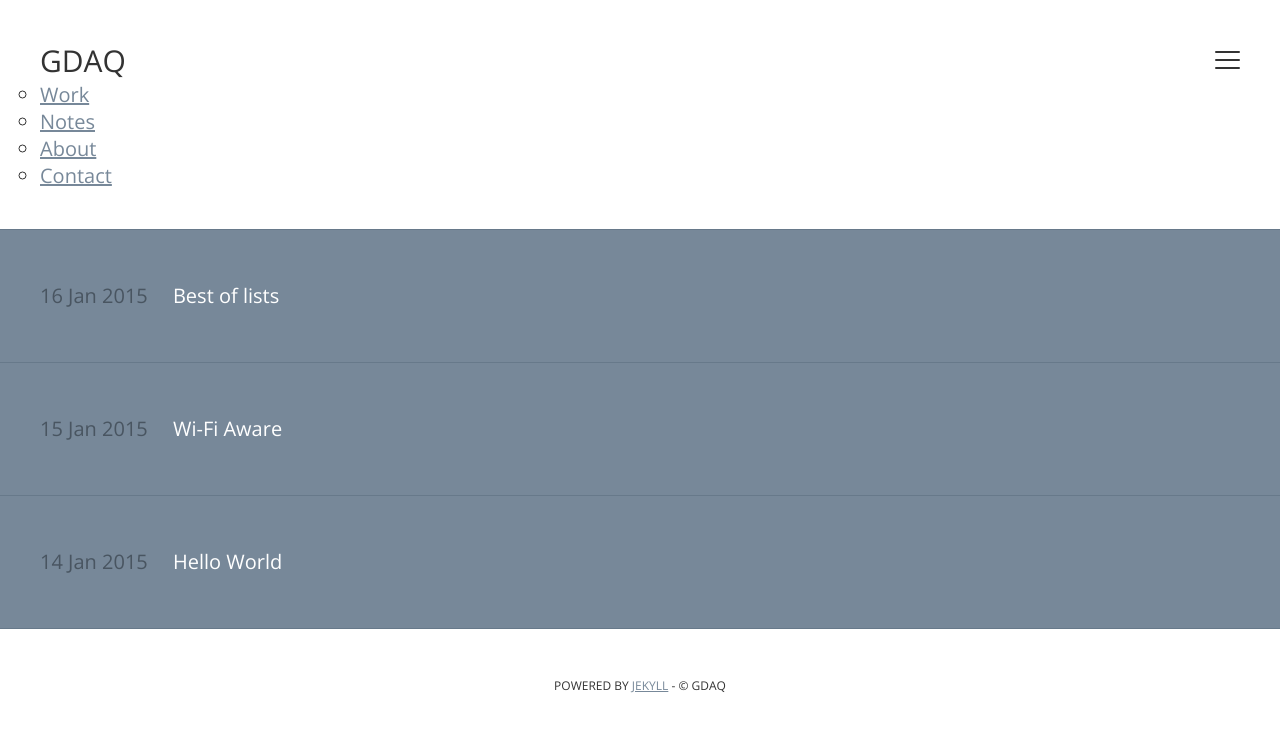
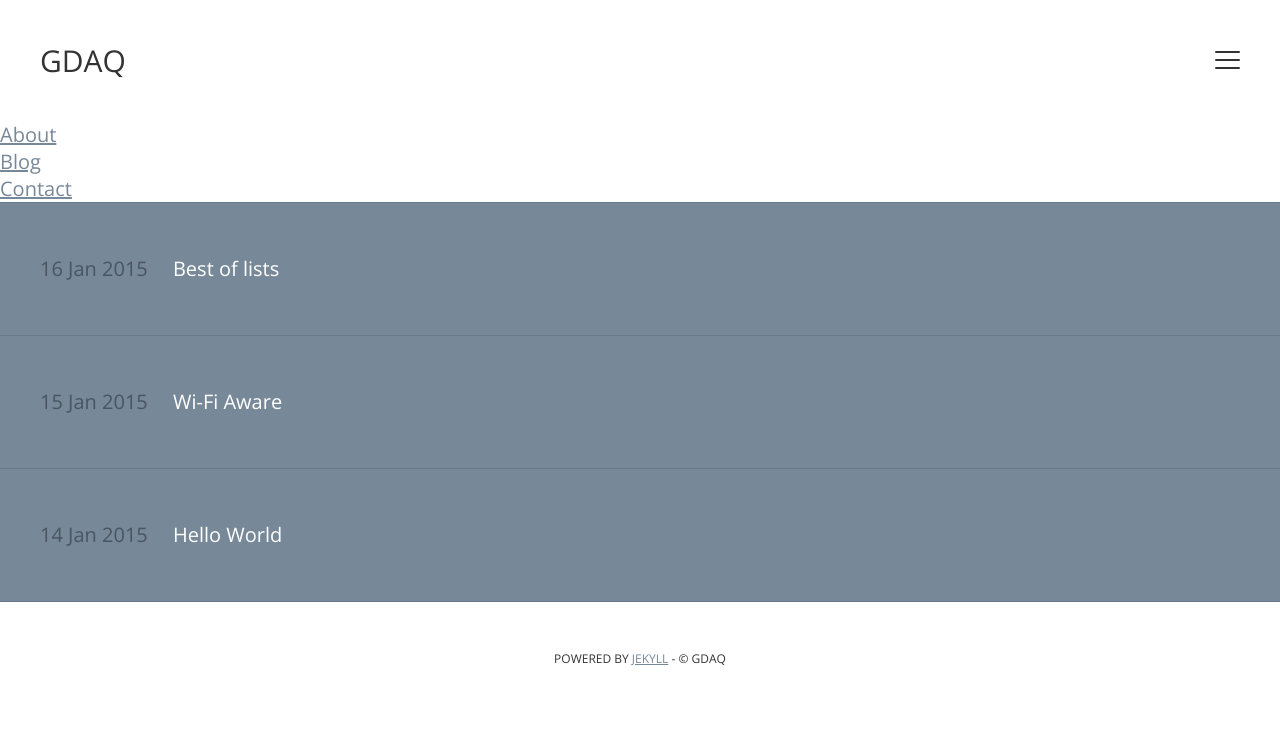
Before and after one commit to gdaq/gdaq.github.io, a Jekyll site: the page built from index.html, in a window 1280 px wide. Shown: the top 732 px of the page. Built offline with Jekyll 4.4.1, drawn with Linux system fonts in a browser that asks for light colours; the list of posts is cut into pages by our own code.

Commit message:
header changes

```diff
--- a/_layouts/default.html
+++ b/_layouts/default.html
@@ -93,13 +93,14 @@
         <div class="h-wrap">
           <h1 class="title"><a href="{{ site.baseurl }}" title="Back to Homepage">{{ site.name }}</a></h1>
           <a class="menu-icon" title="Open Bio"><span class="lines"></span></a>
-          <ul class="menu">
-        <li><a href="{{ site.baseurl }}index.html" data-page-id="index">Work</a></li>
-        <li><a href="{{ site.baseurl }}blog.html" data-page-id="blog">Notes</a></li>
+        </div>
+        <nav class="navigation">
+         <ul class="menu">
         <li><a href="{{ site.baseurl }}about.html" data-page-id="about">About</a></li>
+        <li><a href="{{ site.baseurl }}" data-page-id="about">Blog</a></li>
         <li><a href="{{ site.baseurl }}contact.html" data-page-id="contact">Contact</a></li>
       </ul>
-        </div>
+    </nav>
       </header>
 
 
```
